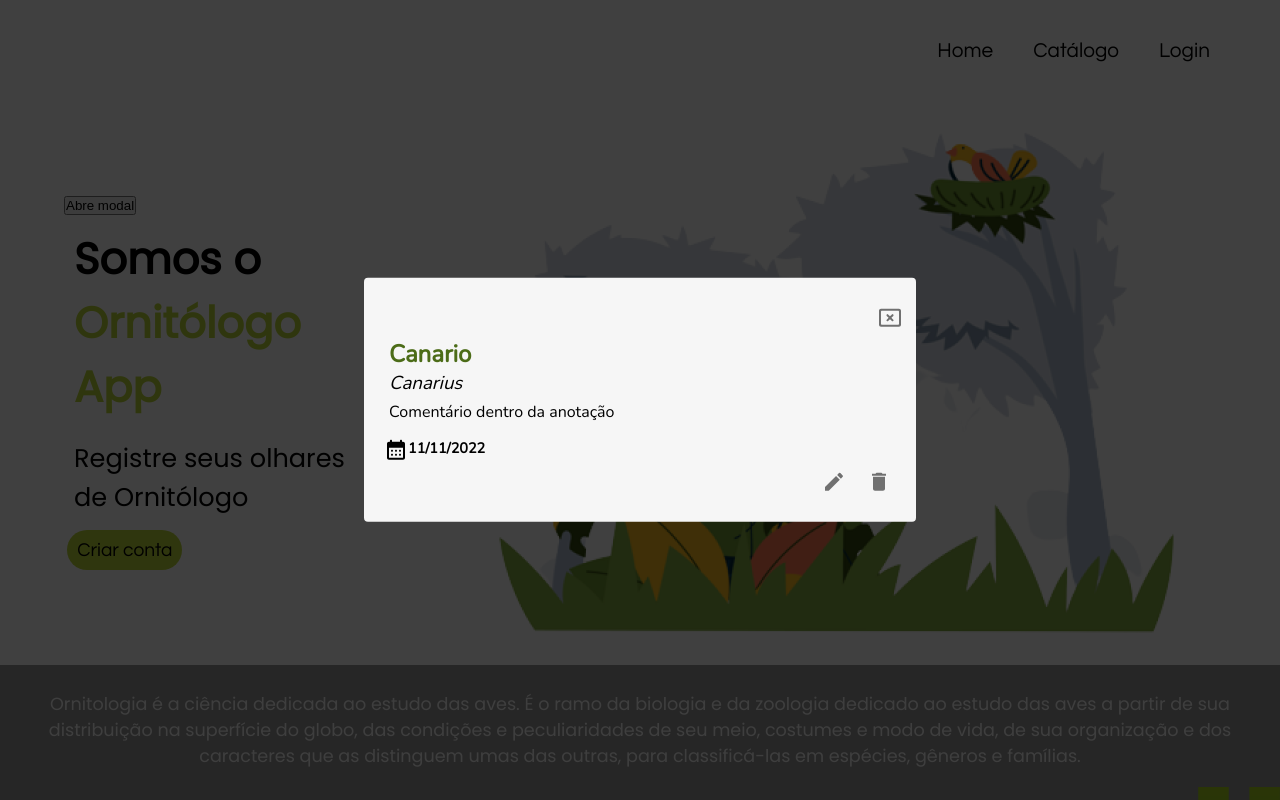
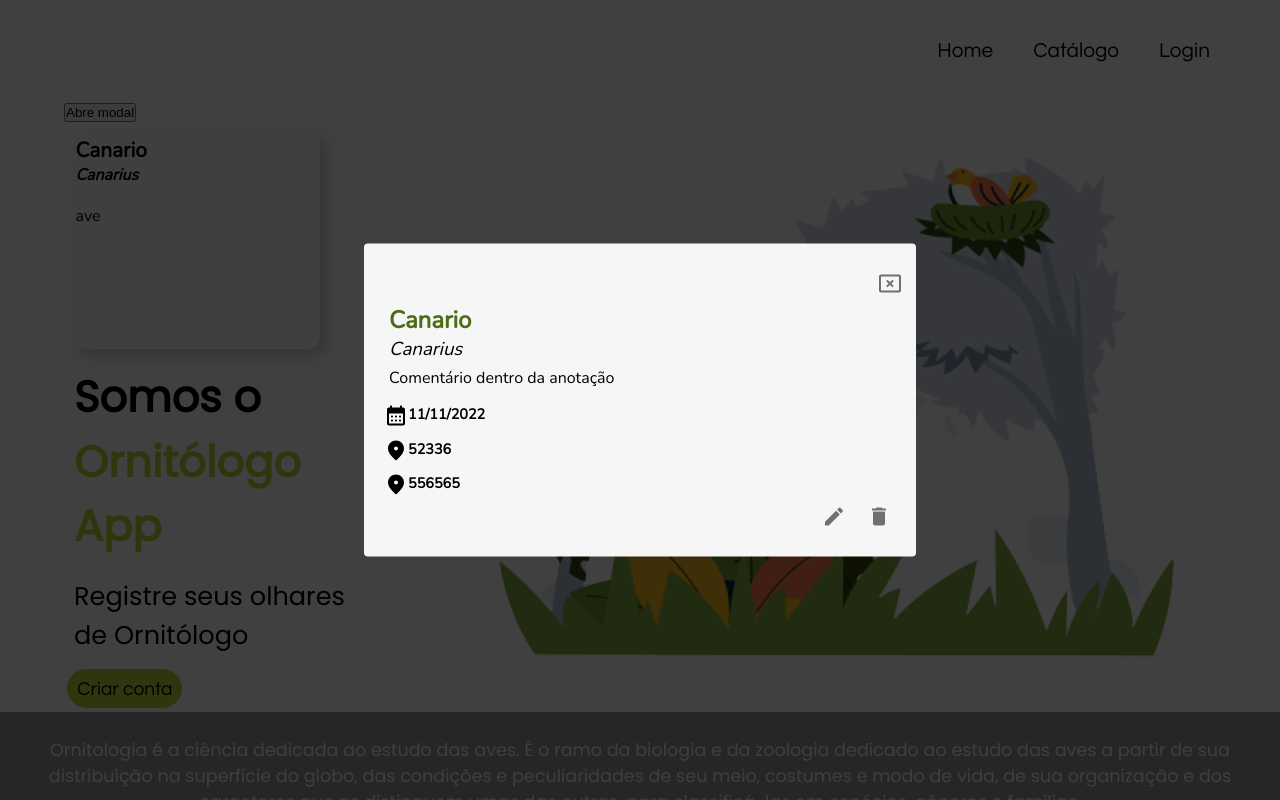
Before and after one commit to cahcastroc/ornitologo_app, a React (Create React App) app in the folder frontend/: page / in a window 1280 px wide. Both pictures are taken after a click on the button "Abre modal". Shown: the top 800 px of the page. Built offline with nearby package versions, Linux system fonts and the light colour scheme; the HTML template or start-up script is replaced by a standard one.

Commit message:
Alteracoes-card-modal

```diff
--- a/frontend/src/components/card/Card.tsx
+++ b/frontend/src/components/card/Card.tsx
@@ -1,37 +1,33 @@
-import React from 'react'
-import Anotacao from '../../interfaces/Anotacao';
-import Ave from '../../interfaces/Ave';
-import "./Card.css"
+import React from "react";
+import Anotacao from "../../interfaces/IAnotacao";
+import Ave from "../../interfaces/IAve";
+import "./Card.css";
 
-
-interface Props{
+interface Props {
   anotacao?: Anotacao;
   ave?: Ave;
 }
 
-interface CardProps{
-    nome: string,
-    nomeCientifico: string,
-    descricao: string,
-    data: string
+interface CardProps {
+  nome: string;
+  nomeCientifico: string;
+  descricao: string;
+  data: string;
 }
 
-const retornoInterface = (props: Props): CardProps => {
+const retornoData = (props: Props): CardProps => {
   const { anotacao, ave } = props;
   let data: CardProps = {
     nome: anotacao?.ave.nomePopular || ave?.nomePopular || "",
-        nomeCientifico: anotacao?.ave.nomeCientifico || ave?.nomeCientifico ||  "",
+    nomeCientifico: anotacao?.ave.nomeCientifico || ave?.nomeCientifico || "",
     descricao: anotacao?.comentario || ave?.descricao || "",
     data: anotacao?.dataHorarioDoAvistamento || "",
   };
   return data;
 };
 
-
-const Card = (props: Props ) => {
-
-    const {nome, nomeCientifico, descricao,data} = retornoInterface(props)
-
+const Card = (props: Props) => {
+  const { nome, nomeCientifico, descricao, data } = retornoData(props);
 
   return (
     <div className="row">
@@ -40,9 +36,9 @@ const Card = (props: Props ) => {
       <span>
         <p>{descricao}</p>
       </span>
-                <p id='data'>{data}</p>
+      <p id="data">{data}</p>
     </div>
-        )
-}
+  );
+};
 
-export default Card
+export default Card;
--- a/frontend/src/components/modal/ModalApp.tsx
+++ b/frontend/src/components/modal/ModalApp.tsx
@@ -7,17 +7,14 @@ import LocationIcon from "@mui/icons-material/LocationOnRounded";
 import DataIcon from "@mui/icons-material/CalendarMonthRounded";
 import EditIcon from "@mui/icons-material/Edit";
 import "./Modal.css";
-import Anotacao from "../../interfaces/Anotacao";
-
+import Anotacao from "../../interfaces/IAnotacao";
 
 interface Props {
-      anotacao: Anotacao;
+  anotacao: Anotacao;
 }
 
-const ModalApp = ({anotacao}: Props) => {
-
-  const {ave, comentario, dataHorarioDoAvistamento} = anotacao;
-
+const ModalApp = ({ anotacao }: Props) => {
+  const { ave, comentario, dataHorarioDoAvistamento, localizacao} = anotacao;
 
   const [modalAberto, setModalAberto] = useState<boolean>(false);
 
@@ -28,8 +25,6 @@ const ModalApp = ({anotacao}: Props) => {
   const fechaModal = () => {
     setModalAberto(false);
   };
-
-
 
   return (
     <div className="main-modal">
@@ -51,14 +46,14 @@ const ModalApp = ({anotacao}: Props) => {
           <DataIcon />
           <h4>{dataHorarioDoAvistamento}</h4>
         </div>
-        {/* <div className="latitude">
+        <div className="latitude">
           <LocationIcon />
-          <h4>{latitude}</h4>
-        </div> */}
-        {/* <div className="longitude">
+          <h4>{localizacao.latitude}</h4>
+        </div>
+        <div className="longitude">
           <LocationIcon />
-          <h4>{longitude}</h4>
-        </div> */}
+          <h4>{localizacao.longitude}</h4>
+        </div>
         <IconButton className="edit-icon">
           <EditIcon />
         </IconButton>
--- /dev/null
+++ b/frontend/src/interfaces/IAnotacao.tsx
@@ -0,0 +1,18 @@
+import Ave from "./IAve";
+
+interface ILocalizazao{
+    latitude: string,
+    longitude: string
+}
+
+export default interface IAnotacao {
+  id: number;
+  dataHorarioDoAvistamento: string;
+  comentario: string;
+  tamanho: string;
+  corPredominante: string;
+  criadoEm: string;
+  atualizadoEm: string;
+  ave: Ave;
+  localizacao: ILocalizazao
+}
--- a/frontend/src/interfaces/Ave.tsx
+++ b/frontend/src/interfaces/IAve.tsx
@@ -1,4 +1,4 @@
-export default interface Ave {
+export default interface IAve {
     nomePopular: string;
     nomeCientifico: string;
     descricao: string;
--- a/frontend/src/pages/home/Home.tsx
+++ b/frontend/src/pages/home/Home.tsx
@@ -1,25 +1,20 @@
 import "./Home.css";
-import {useNavigate } from "react-router-dom";
+import { useNavigate } from "react-router-dom";
 import imgHome from "../../assets/home.png";
 import imgAspasBaixo from "../../assets/aspasbaixo.png";
 import imgAspas from "../../assets/aspas.png";
 import Botao from "../../components/botao/Botao";
 import ModalApp from "../../components/modal/ModalApp";
-import Anotacao from "../../interfaces/Anotacao";
+import Anotacao from "../../interfaces/IAnotacao";
 import React from "react";
-import Ave from "../../interfaces/Ave";
+import Ave from "../../interfaces/IAve";
 import Card from "../../components/card/Card";
 
+const Home = () => {
+  const navigate = useNavigate();
+  const aveTeste: Ave ={nomePopular: "Canario", nomeCientifico: "Canarius", descricao: "ave"}
+  const anotacaoTeste: Anotacao = {id: 1,dataHorarioDoAvistamento:"11/11/2022",comentario: "Comentário dentro da anotação", tamanho: "",corPredominante:"azul", criadoEm:"oie",atualizadoEm:"atualizado", ave: aveTeste, localizacao: {latitude: "52336", longitude: "556565"}}
 
-
-
-const Home = () => {
-
-  const navigate = useNavigate();
-
-
-  const aveTeste: Ave ={nomePopular: "Canario", nomeCientifico: "Canarius", descricao: "ave"}
-  const anotacaoTeste: Anotacao = {id: 1,dataHorarioDoAvistamento:"11/11/2022",comentario: "Comentário dentro da anotação", tamanho: "",corPredominante:"azul", criadoEm:"oie",atualizadoEm:"atualizado", ave: aveTeste }
 
 
   return (
@@ -27,13 +22,18 @@ const Home = () => {
       <header className="header-home">
         <div>
         <ModalApp anotacao={anotacaoTeste}></ModalApp>
-        {/* <Card props={aveTeste}></Card> */}
-
+        <Card ave={aveTeste}></Card>
           <h1>
             Somos o <span>Ornitólogo App</span>
           </h1>
           <h2>Registre seus olhares de Ornitólogo</h2>
-          <Botao  text="Criar conta" enviar={() => {navigate("/cadastro"); }} parametros={[]}/>
+          <Botao
+            text="Criar conta"
+            enviar={() => {
+              navigate("/cadastro");
+            }}
+            parametros={[]}
+          />
         </div>
         <img src={imgHome} alt="imagem home"></img>
       </header>
```
Also changed, not shown: frontend/src/interfaces/Anotacao.tsx (deleted, +0 -12 lines). Lines whose indentation alone changed are shown as unchanged.
